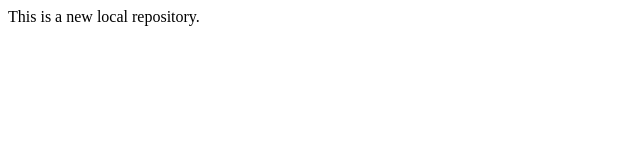
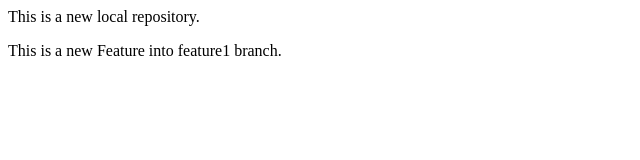
Before and after one commit to Pradhum171/localRepo, a plain HTML site: page index.html in a window 1280 px wide. Shown: the whole page, without its empty margins (0-640 px from the left). Drawn offline with Linux system fonts and the light colour scheme.

Commit message:
Add new feature

```diff
--- a/index.html
+++ b/index.html
@@ -1 +1,2 @@
 <p>This is a new local repository.</p>
+<p>This is a new Feature into feature1 branch.</p>
```
